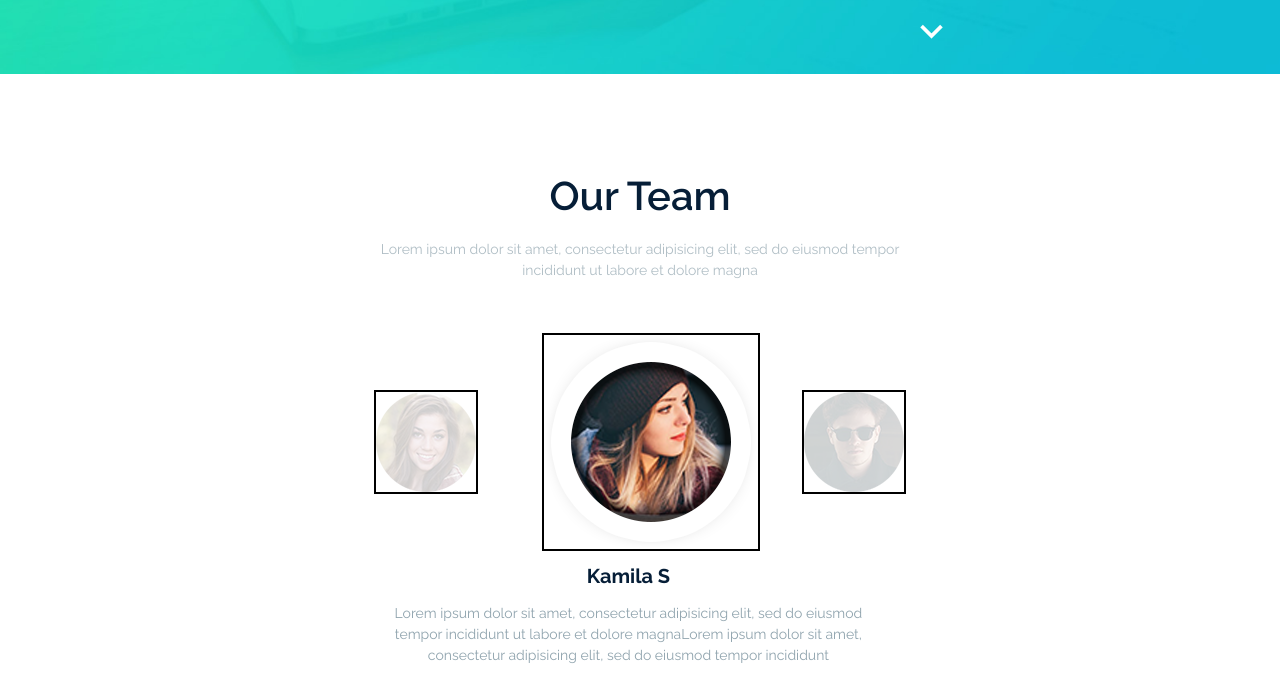
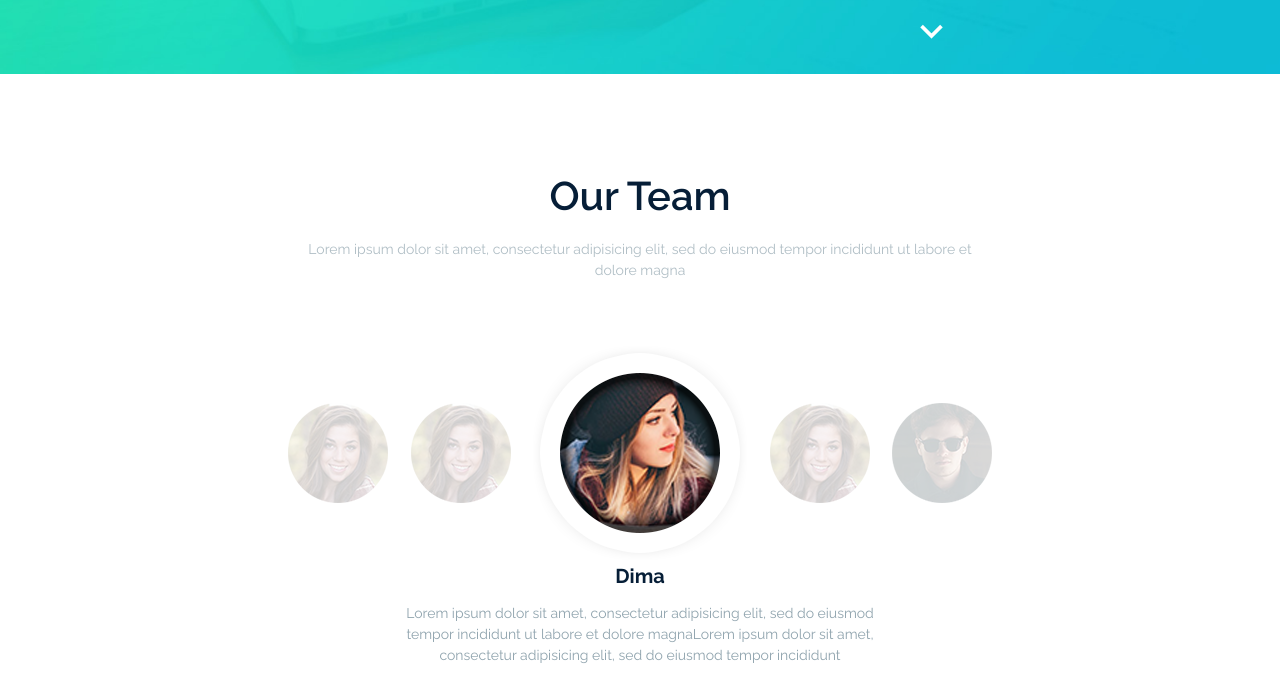
Before and after one commit to DmitriyStoyanov1/Dart-Servise-Manager, a plain HTML site: page index.html in a window 1280 px wide. Shown: the part 2547-3226 px from the top of the page. Drawn offline with Linux system fonts and the light colour scheme; grey boxes are pictures that could not be loaded.

Commit message:
Created mega slider

```diff
--- a/index.html
+++ b/index.html
@@ -479,15 +479,20 @@
           eiusmod tempor incididunt ut labore et dolore magna</p>
 
       </div>
-
-      <div class="team-members">
-        <div class="new-slides first-member first-member-start-position">
+      <div class="team-members" style="grid-template-areas: 'lora max dima anton egor';">
+        <div class="new-slide" data-user="lora" style="grid-area: lora;">
           <img src="images/Ellipse 3 copy 2.png">
         </div>
-        <div class="new-slides second-member second-member-center-position">
+        <div class="new-slide" data-user="max" style="grid-area: max;">
+          <img src="images/Ellipse 3 copy 2.png">
+        </div>
+        <div class="new-slide new-slide-active" data-user="dima" style="grid-area: dima;">
           <img src="images/team-member.png">
         </div>
-        <div class="new-slides third-member third-member-right-position">
+        <div class="new-slide" data-user="anton" style="grid-area: anton;">
+          <img src="images/Ellipse 3 copy 2.png">
+        </div>
+        <div class="new-slide" data-user="egor" style="grid-area: egor;">
           <img src="images/Ellipse 3 copy.png">
         </div>
       </div>
@@ -495,37 +500,10 @@
       <div class="member-discription">
 
         <div class="slider-members-content">
-
           <div class="slider-member">
-
-          <h3>Kamila S</h3>
-
-          <p>Lorem ipsum dolor sit amet, consectetur adipisicing elit, sed do eiusmod tempor
-            incididunt ut labore et dolore magnaLorem
-            ipsum dolor sit amet, consectetur adipisicing elit, sed do eiusmod tempor incididunt </p>
-
+            <h3 id="sliderUserName"></h3>
+            <p id="sliderUserDescription"></p>
           </div>
-
-          <div class="slider-member">
-
-          <h3>Sophie Turner</h3>
-
-          <p>Lorem ipsum dolor sit amet, consectetur adipisicing elit, sed do eiusmod tempor
-            incididunt ut labore et dolore magnaLorem
-            ipsum dolor sit amet, consectetur adipisicing elit, sed do eiusmod tempor incididunt </p>
-
-          </div>
-
-          <div class="slider-member">
-
-          <h3>Maxim</h3>
-
-          <p>Lorem ipsum dolor sit amet, consectetur adipisicing elit, sed do eiusmod tempor
-            incididunt ut labore et dolore magnaLorem
-            ipsum dolor sit amet, consectetur adipisicing elit, sed do eiusmod tempor incididunt </p>
-
-          </div>
-
         </div>
 
       </div>
@@ -674,29 +652,86 @@
     arrowUp.addEventListener('click', () => slide('up'));
     arrowDown.addEventListener('click', () => slide('down'));
 
-    //Code for crazy slider!
+    //Code for mega crazy slider
+    document.addEventListener('DOMContentLoaded', () => {
+      // Объект с юзерами. Ключ объекта - имя, привязан к dom элементу в разметке самого слайдера через data-аттрибут
+      const USERS = {
+        lora: {
+          name: 'Lora',
+          description: 'Lorem ipsum dolor sit amet, consectetur adipisicing elit, sed do eiusmod tempor incididunt ut labore et dolore magnaLorem ipsum dolor sit amet, consectetur adipisicing elit, sed do eiusmod tempor incididunt',
+        },
+        max: {
+          name: 'Max',
+          description: 'Lorem ipsum dolor sit amet, consectetur adipisicing elit, sed do eiusmod tempor incididunt ut labore et dolore magnaLorem ipsum dolor sit amet, consectetur adipisicing elit, sed do eiusmod tempor incididunt',
+        },
+        dima: {
+          name: 'Dima',
+          description: 'Lorem ipsum dolor sit amet, consectetur adipisicing elit, sed do eiusmod tempor incididunt ut labore et dolore magnaLorem ipsum dolor sit amet, consectetur adipisicing elit, sed do eiusmod tempor incididunt',
+        },
+        anton: {
+          name: 'Anton',
+          description: 'Lorem ipsum dolor sit amet, consectetur adipisicing elit, sed do eiusmod tempor incididunt ut labore et dolore magnaLorem ipsum dolor sit amet, consectetur adipisicing elit, sed do eiusmod tempor incididunt',
+        },
+        egor: {
+          name: 'Egor',
+          description: 'Lorem ipsum dolor sit amet, consectetur adipisicing elit, sed do eiusmod tempor incididunt ut labore et dolore magnaLorem ipsum dolor sit amet, consectetur adipisicing elit, sed do eiusmod tempor incididunt',
+        }
+      };
 
-    const firstMember = document.querySelector('.first-member');
-    const firstMemberImage = document.querySelector('.first-member img');
+      //выбираем дефолтного юзера
+      const DEFAULT_SLIDER_USER = 'dima';
 
-    const secondMember = document.querySelector('.second-member');
-    const secondMemberImage = document.querySelector('.second-member img');
+      //выбираем шаблон имени + описания чтобы сюда рендерить текст с именем и инфо о юзере
+      const sliderUserNameTemplate = document.getElementById('sliderUserName');
+      const sliderUserDescriptionTemplate = document.getElementById('sliderUserDescription');
 
-    const thirdMember = document.querySelector('.third-member');
-    const thirdMemberImage = document.querySelector('.third-member img');
+      //при загрузке контента, один раз вызываем функцию чтобы установить дефолтное имя и описание пользователя
+      setUserData(DEFAULT_SLIDER_USER);
 
-    let newSlidesLength = document.querySelectorAll('.new-slides').length;
+      //выбираем все слайды по которым можно кликнуть
+      const slides = document.querySelectorAll('.new-slide');
 
-    function reverse1() {
-      if(firstMember.classList.contains('first-member-start-position')) {
-        firstMember.classList.remove('first-member-start-position');
-        firstMember.classList.add('first-member-center-position');
-        firstMemberImage.style.width = '160px';
+      function setUserData(name){
+        sliderUserNameTemplate.innerText = USERS[name].name;
+        sliderUserDescriptionTemplate.innerText = USERS[name].description;
+      };
+
+      //функция меняющая слайдер местами
+      function swapSlides(clickedSlide){
+        const slidesContainer = document.querySelector('.team-members');
+        const slidesContainerGridTemplate = slidesContainer.style.gridTemplateAreas;
+
+        // массив с именами до смены слайда
+        const namesArray = slidesContainerGridTemplate.split(' ').map(item => item.replace('"', ''));
+
+        // индекс среднег оэлемента массива
+        const arrMiddle = Math.floor(namesArray.length / 2);
+
+        // значение среднего элмента массива
+        const middleElementName = namesArray[arrMiddle];
+
+        // имя кликнутого слайда
+        const clickedSlideIndex = namesArray.indexOf(clickedSlide);
+
+        namesArray[arrMiddle] = clickedSlide;
+        namesArray[clickedSlideIndex] = middleElementName;
+
+        const newTemplate = namesArray.join(' ');
+
+        slidesContainer.style.gridTemplateAreas = `"${newTemplate}"`;
       }
-    }
 
-    firstMember.addEventListener('click', reverse1);
+      slides.forEach(slide => {
+        slide.addEventListener('click', (event) => {
+          //устанавливаем имя и описание пользователя
+          const clickedDiv = event.target;
+          const clickedDivName = clickedDiv.dataset.user;
 
+          setUserData(clickedDivName);
+          swapSlides(clickedDivName);
+        });
+      });
+    });
 
 
   </script>
--- a/style.css
+++ b/style.css
@@ -544,7 +544,7 @@ header .container {
 }
 
 .team {
-    width: 41.5%;
+    width: 55%;
     margin-left: auto;
     margin-right: auto;
 }
@@ -604,13 +604,19 @@ header .container {
     transition: 0.8s ease;
 }
 
-.team-members div {
-    position: absolute;
+.team-members {
+    display: grid;
+    grid-auto-flow: column;
+    transition: grid-template-areas 1s ease-in-out;
 }
 
-.team-members .new-slides img {
+.team-members .new-slide {
+    cursor: pointer;
     transition: 0.3s ease;
-    border: 2px solid black;
+}
+
+.team-members .new-slide img {
+    pointer-events: none;
 }
 
 .team.text-align-center p {
@@ -638,7 +644,8 @@ header .container {
 }
 
 .slider-members-content .slider-member{
-    width: 508px;
+    width: 500px;
+    margin: 0 auto;
 }
 
 .social-networks {
```
